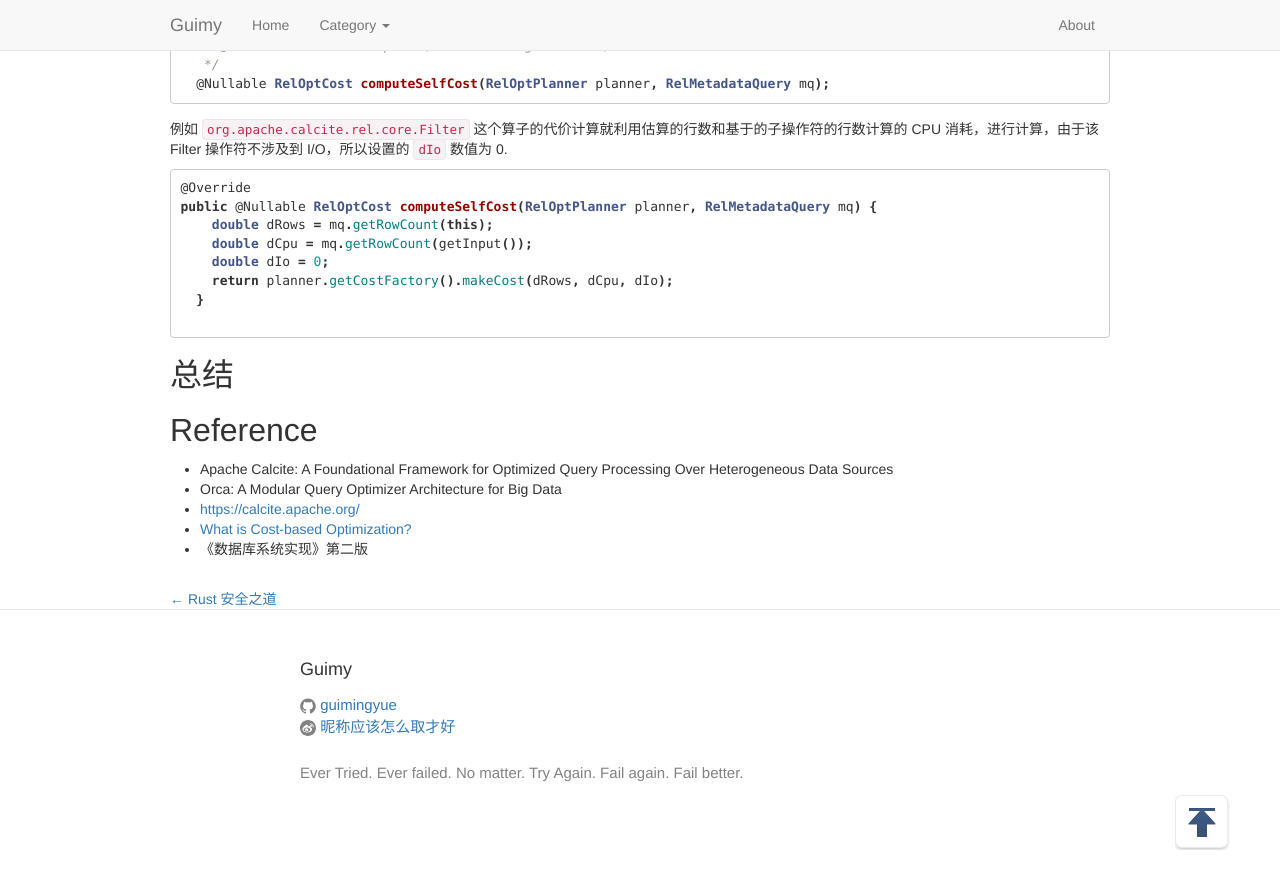
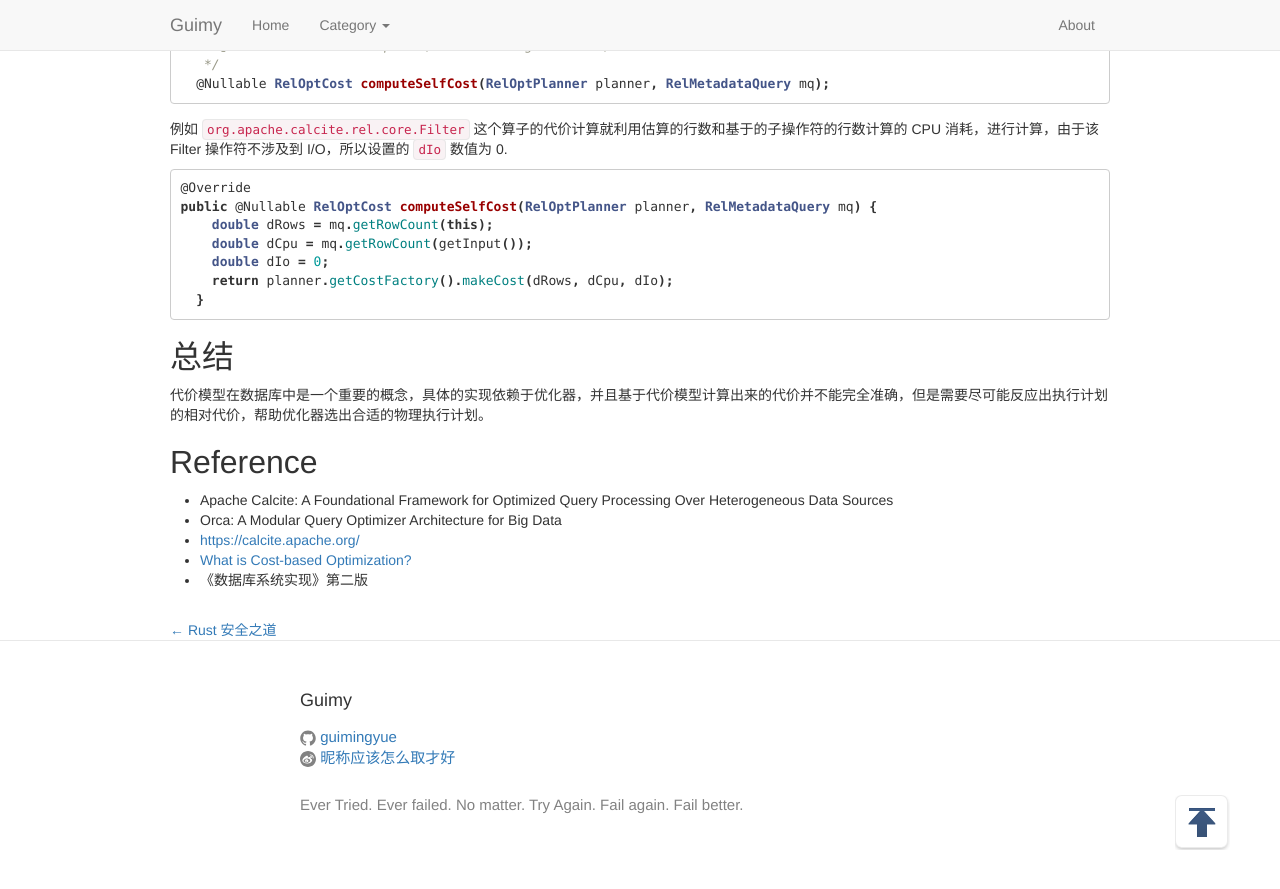
Before and after one commit to guimingyue/guimingyue.github.io, a Jekyll site: the page built from _posts/2021-11-21-what-does-cost-mean-in-db-optimizer.md, in a window 1280 px wide and 900 px high, scrolled down 2197 px. Shown: the top 889 px of the window. Built offline with Jekyll 4.4.1, drawn with Linux system fonts in a browser that asks for light colours.

Commit message:
Update 2021-11-21-what-does-cost-mean-in-db-optimizer.md

````diff
--- a/_posts/2021-11-21-what-does-cost-mean-in-db-optimizer.md
+++ b/_posts/2021-11-21-what-does-cost-mean-in-db-optimizer.md
@@ -111,11 +111,10 @@ public @Nullable RelOptCost computeSelfCost(RelOptPlanner planner, RelMetadataQu
     double dIo = 0;
     return planner.getCostFactory().makeCost(dRows, dCpu, dIo);
   }
-
 ```
 
 ## 总结
-
+代价模型在数据库中是一个重要的概念，具体的实现依赖于优化器，并且基于代价模型计算出来的代价并不能完全准确，但是需要尽可能反应出执行计划的相对代价，帮助优化器选出合适的物理执行计划。
 
 ## Reference
 * Apache Calcite: A Foundational Framework for Optimized Query Processing Over Heterogeneous Data Sources
````
